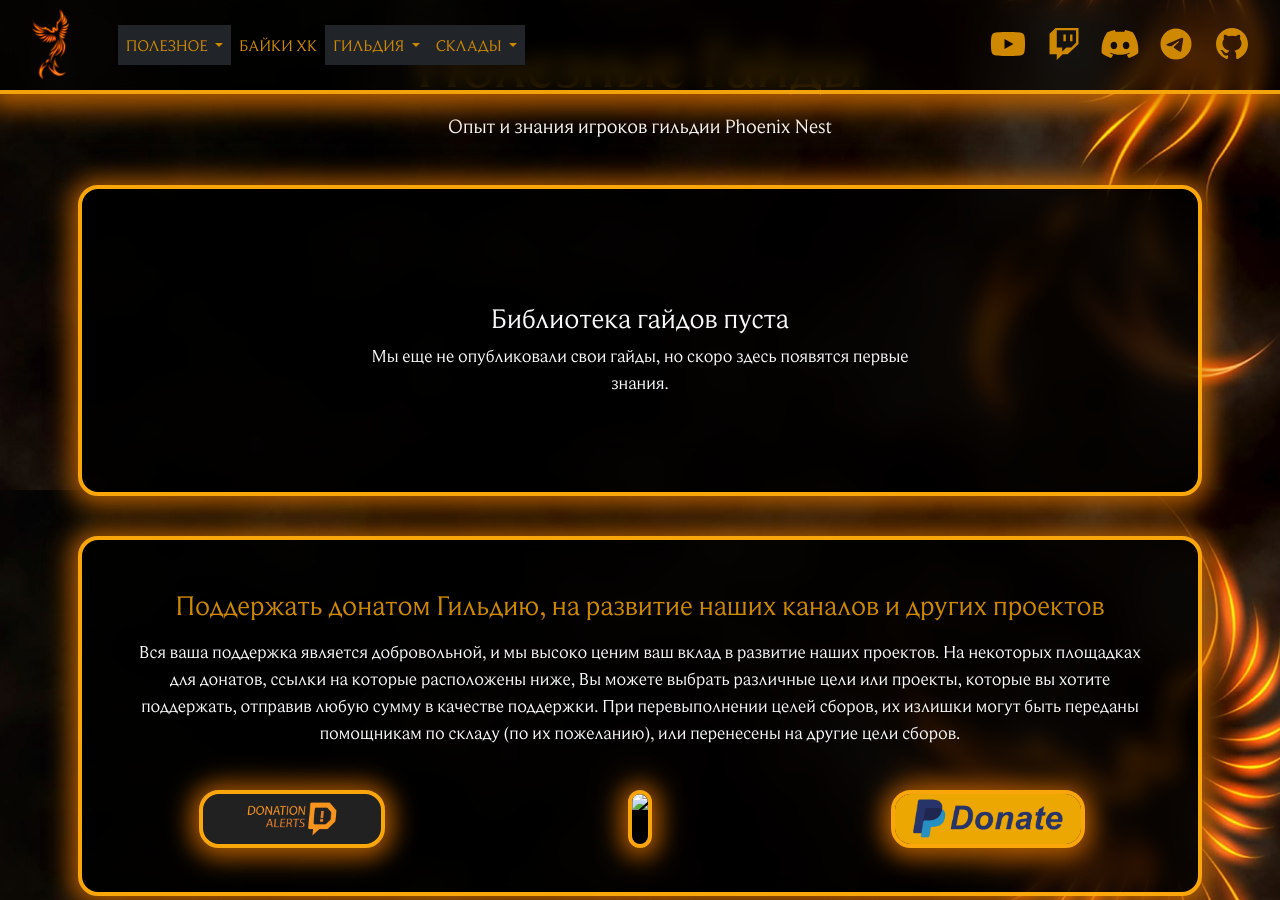
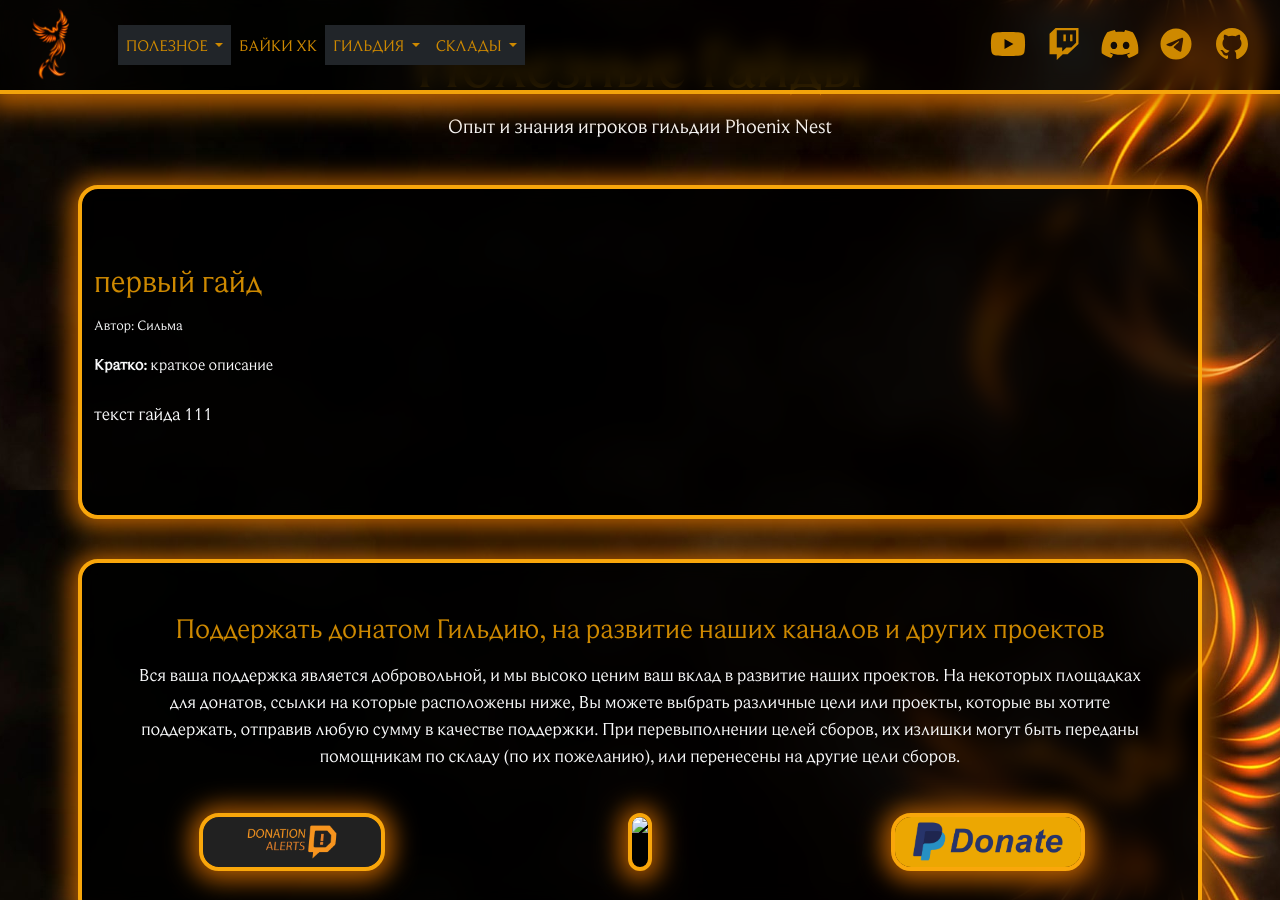
Before and after one commit to Phoenix-Guilds/phoenix-guilds.github.io, a Jekyll site: the page built from nest/useful/guides/index.html, in a window 1280 px wide and 900 px high, scrolled down 410 px. Built offline with Jekyll 4.4.1, drawn with Linux system fonts in a browser that asks for light colours; nearby versions of some CDN libraries; library files that are not in the unit come from our copies.

Commit message:
fix(nest): sync guides from cms and update jekyll collection config

```diff
--- a/nest/useful/guides/index.html
+++ b/nest/useful/guides/index.html
@@ -9,14 +9,14 @@
     <p class="lead text-light">Опыт и знания игроков гильдии Phoenix Nest</p>
   </div>
 
-  <div class="main-content p-5">
+  <div class="main-content py-5">
     <div class="row justify-content-center">
       {% if site.guides.size > 0 %} {% for guide in site.guides limit:1 %}
-      <div class="col-lg-9 shadow-sm p-4 rounded bg-white text-dark">
+      <div class="col shadow-sm p-4 rounded text-light">
         <h2 class="mb-3">{{ guide.title }}</h2>
-        <p class="text-muted small">Автор: {{ guide.author }}</p>
-        <div class="mb-4 text-dark"><strong>Кратко:</strong> {{ guide.description }}</div>
-        <div class="guide-preview text-dark">
+        <p class="small">Автор: {{ guide.author }}</p>
+        <div class="mb-4"><strong>Кратко:</strong> {{ guide.description }}</div>
+        <div class="guide-preview">
           {{ guide.content }}
         </div>
       </div>
```
Also changed, not shown: nest/admin/config.yml (+6 -2 lines), _guides/первый-гайд.md (renamed from nest/useful/guides/первый-гайд.md).
